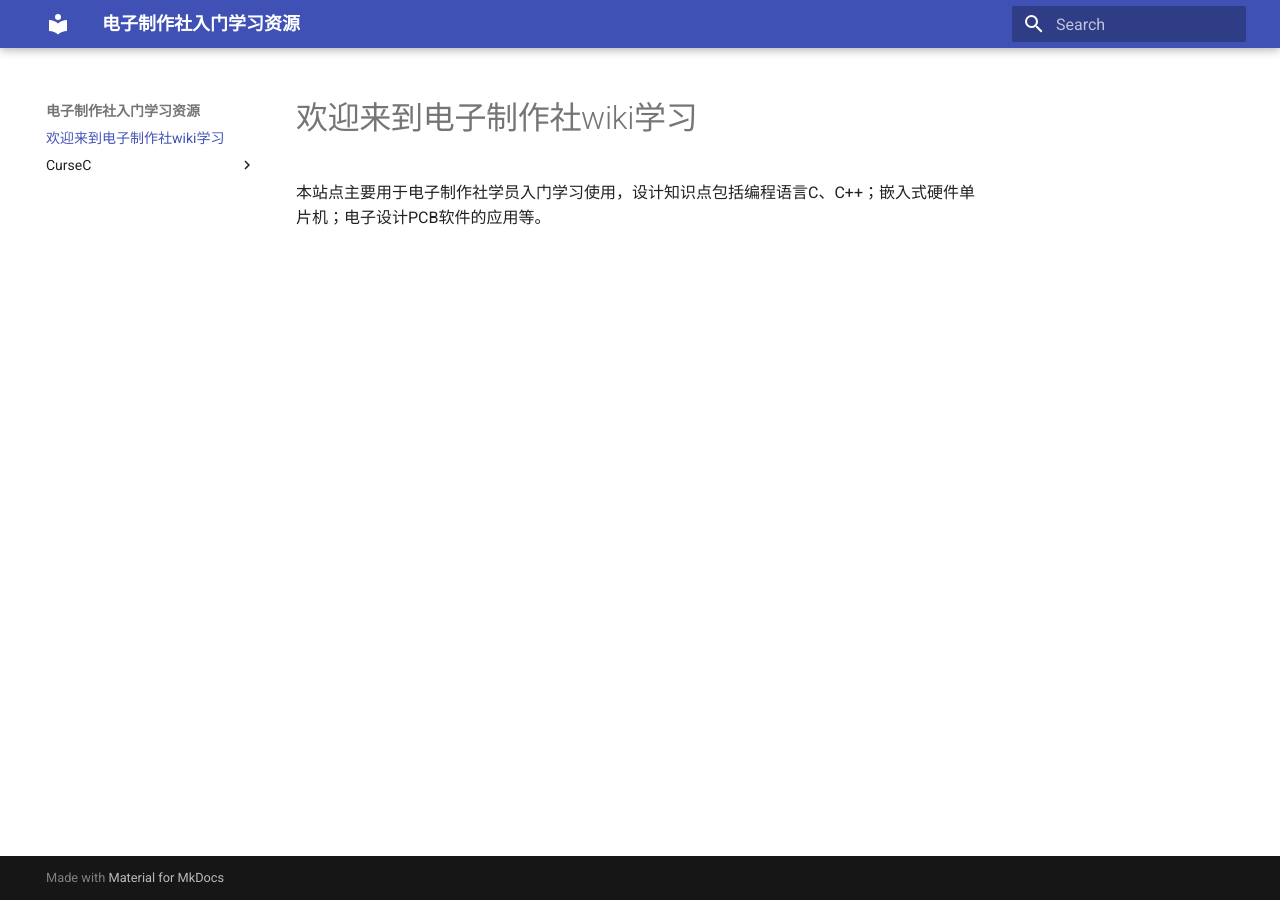
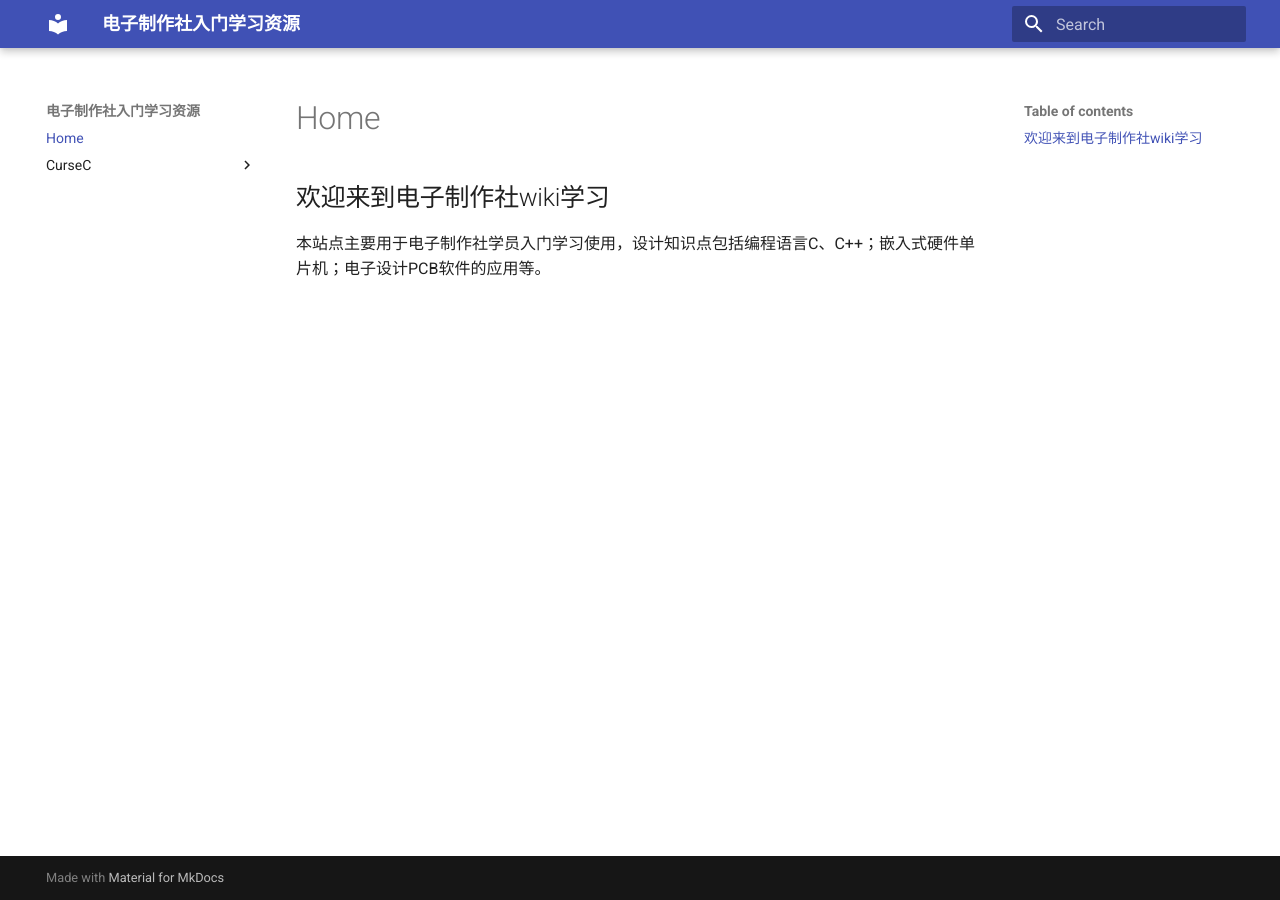
Before and after one commit to kimiyang123/peaDocs, an MkDocs documentation site: the page built from docs/index.md, in a window 1280 px wide. Built offline with MkDocs 1.6.1 and Material for MkDocs 9.7.7, drawn with Linux system fonts in a browser that asks for light colours.

```diff
--- a/docs/index.md
+++ b/docs/index.md
@@ -1,3 +1,3 @@
-# 欢迎来到电子制作社wiki学习
+## 欢迎来到电子制作社wiki学习
 
 本站点主要用于电子制作社学员入门学习使用，设计知识点包括编程语言C、C++；嵌入式硬件单片机；电子设计PCB软件的应用等。
--- a/mkdocs.yml
+++ b/mkdocs.yml
@@ -2,6 +2,14 @@ site_name: 电子制作社入门学习资源
 
 theme:
   name: material
+  # name: rtd-dropdown
+
+  nav:
+    - Home: index.md
+    - C语言基础学习:
+        - C语言的开发工具: CurseC/cBuildTools.md
+        - 变量: CurseC/02Cvaialble.md
+
 
 
 # Extensions
@@ -10,8 +18,23 @@ markdown_extensions:
   - codehilite:
       guess_lang: true
       linenums: true
+  - toc:
+      permalink: true
+  # - footnotes
+  - meta
   - def_list
-  - footnotes
-  - meta
-
+  - pymdownx.arithmatex
+  - pymdownx.betterem:
+      smart_enable: all
+  - pymdownx.caret
+  - pymdownx.critic
   - pymdownx.details
+  - pymdownx.emoji:
+      emoji_generator: !!python/name:pymdownx.emoji.to_png
+  - pymdownx.inlinehilite
+  - pymdownx.magiclink
+  - pymdownx.mark
+  - pymdownx.smartsymbols
+  - pymdownx.superfences
+  - pymdownx.tasklist
+  - pymdownx.tilde
```
Also changed, not shown: docs/CurseC/index.md (+1 -1 lines), docs/CurseC/cBuildTools.md (renamed from docs/CurseC/Sec1.md).
